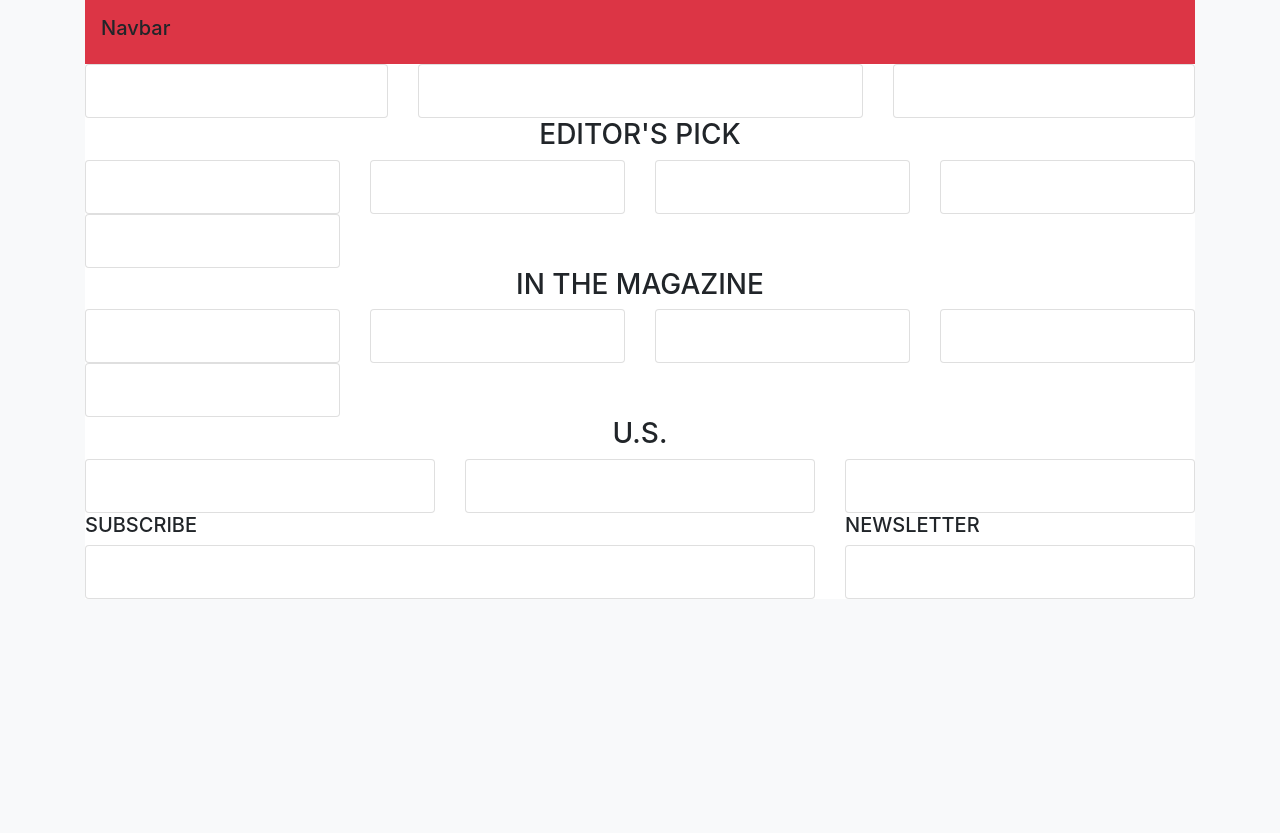
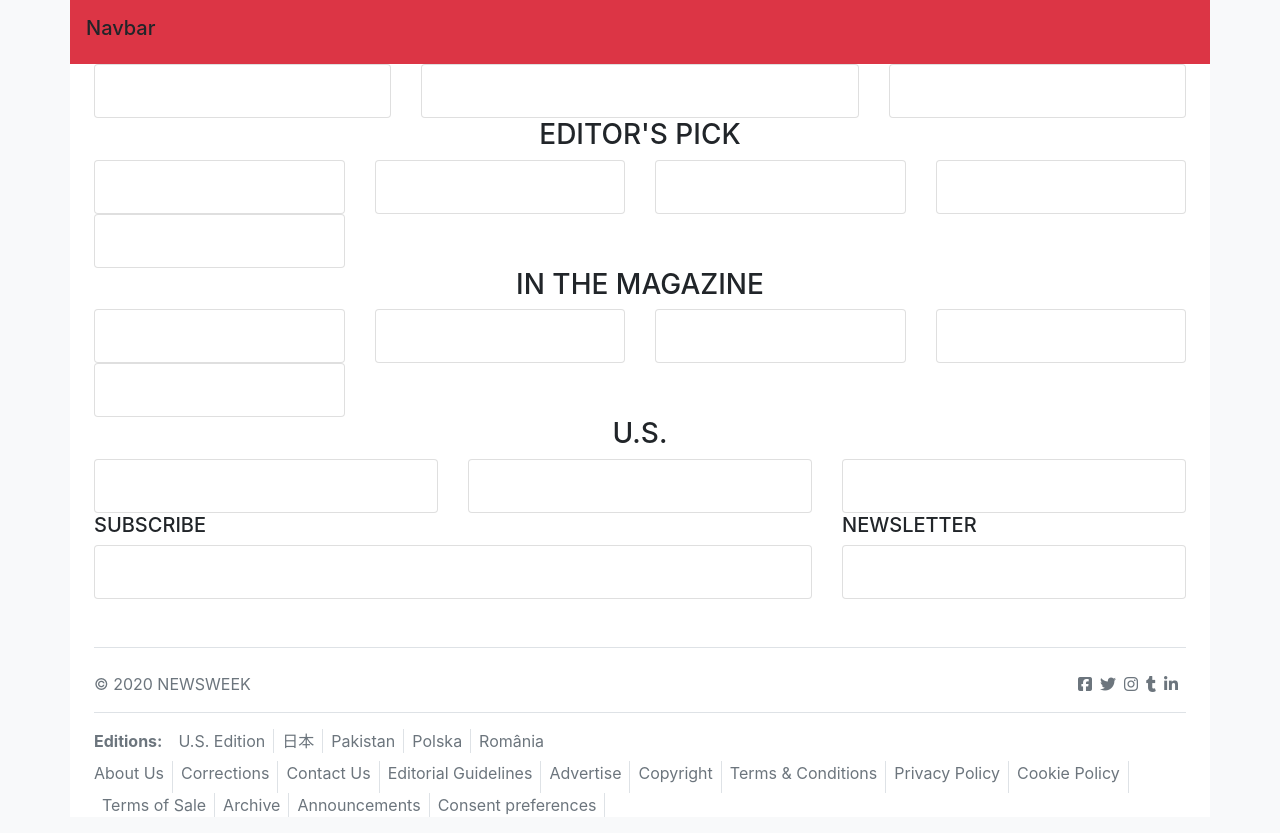
Before and after one commit to foolmonkey/newsweek-bootstrap-clone, a plain HTML site: page index.html in a window 1280 px wide. Before the commit the page ends 800 px from the top, so only its background shows below. Drawn offline with nearby package versions, Linux system fonts and the light colour scheme.

Commit message:
Add footer with bootstrap styling

```diff
--- a/index.html
+++ b/index.html
@@ -16,17 +16,23 @@
       crossorigin="anonymous"
     />
 
+    <!-- Font Awesome -->
+    <script
+      src="https://kit.fontawesome.com/64486ec299.js"
+      crossorigin="anonymous"
+    ></script>
+
     <title>Newsweek</title>
   </head>
   <body class="bg-light">
-    <div class="container-xl">
+    <div class="container-xl px-0 overflow-hidden">
       <header>
         <nav class="navbar bg-danger">
           <span class="navbar-brand h1">Navbar</span>
         </nav>
       </header>
 
-      <main class="bg-white">
+      <main class="bg-white px-4">
         <section class="row">
           <section class="featured col-md-6 col-lg">
             <div class="card">
@@ -187,7 +193,7 @@
             </div>
           </section>
 
-          <section class="newsletter-banner col-lg-4">
+          <section class="newsletter-banner col-lg-4 pb-5">
             <h5>NEWSLETTER</h5>
 
             <div class="card">
@@ -199,7 +205,90 @@
         </section>
       </main>
 
-      <footer></footer>
+      <footer class="bg-white px-4">
+        <div
+          class="d-flex flex-row justify-content-between m-0 pt-4 text-nowrap text-muted border-bottom border-top"
+        >
+          <div>
+            <p>© 2020 NEWSWEEK</p>
+          </div>
+          <ul class="d-flex flex-row list-unstyled">
+            <li class="pr-2">
+              <a class="text-muted" href=""
+                ><i class="fab fa-facebook-square"></i
+              ></a>
+            </li>
+            <li class="pr-2">
+              <a class="text-muted" href=""><i class="fab fa-twitter"></i></a>
+            </li>
+            <li class="pr-2">
+              <a class="text-muted" href=""><i class="fab fa-instagram"></i></a>
+            </li>
+            <li class="pr-2">
+              <a class="text-muted" href=""><i class="fab fa-tumblr"></i></a>
+            </li>
+            <li class="pr-2">
+              <a class="text-muted" href=""
+                ><i class="fab fa-linkedin-in"></i
+              ></a>
+            </li>
+          </ul>
+        </div>
+        <ul
+          class="footer-header d-flex list-unstyled m-0 mb-2 mt-3 text-nowrap text-muted"
+        >
+          <li class="pr-2 font-weight-bold">Editions:</li>
+          <li class="px-2 border-right">U.S. Edition</li>
+          <li class="px-2 border-right">日本</li>
+          <li class="px-2 border-right">Pakistan</li>
+          <li class="px-2 border-right">Polska</li>
+          <li class="px-2 flex-grow-1">România</li>
+        </ul>
+
+        <ul
+          class="footer-links d-flex flex-row flex-wrap list-unstyled text-nowrap ,"
+        >
+          <li class="pr-2 border-right pb-2">
+            <a class="text-muted" href="">About Us</a>
+          </li>
+          <li class="px-2 border-right">
+            <a class="text-muted" href="">Corrections</a>
+          </li>
+          <li class="px-2 border-right">
+            <a class="text-muted" href="">Contact Us</a>
+          </li>
+          <li class="px-2 border-right">
+            <a class="text-muted" href="">Editorial Guidelines</a>
+          </li>
+          <li class="px-2 border-right">
+            <a class="text-muted" href="">Advertise</a>
+          </li>
+          <li class="px-2 border-right">
+            <a class="text-muted" href="">Copyright</a>
+          </li>
+          <li class="px-2 border-right">
+            <a class="text-muted" href="">Terms & Conditions</a>
+          </li>
+          <li class="px-2 border-right">
+            <a class="text-muted" href="">Privacy Policy</a>
+          </li>
+          <li class="px-2 border-right">
+            <a class="text-muted" href="">Cookie Policy</a>
+          </li>
+          <li class="px-2 border-right">
+            <a class="text-muted" href="">Terms of Sale</a>
+          </li>
+          <li class="px-2 border-right">
+            <a class="text-muted" href="">Archive</a>
+          </li>
+          <li class="px-2 border-right">
+            <a class="text-muted" href="">Announcements</a>
+          </li>
+          <li class="px-2 border-right">
+            <a class="text-muted" href="">Consent preferences</a>
+          </li>
+        </ul>
+      </footer>
     </div>
 
     <!-- Optional JavaScript -->
```
